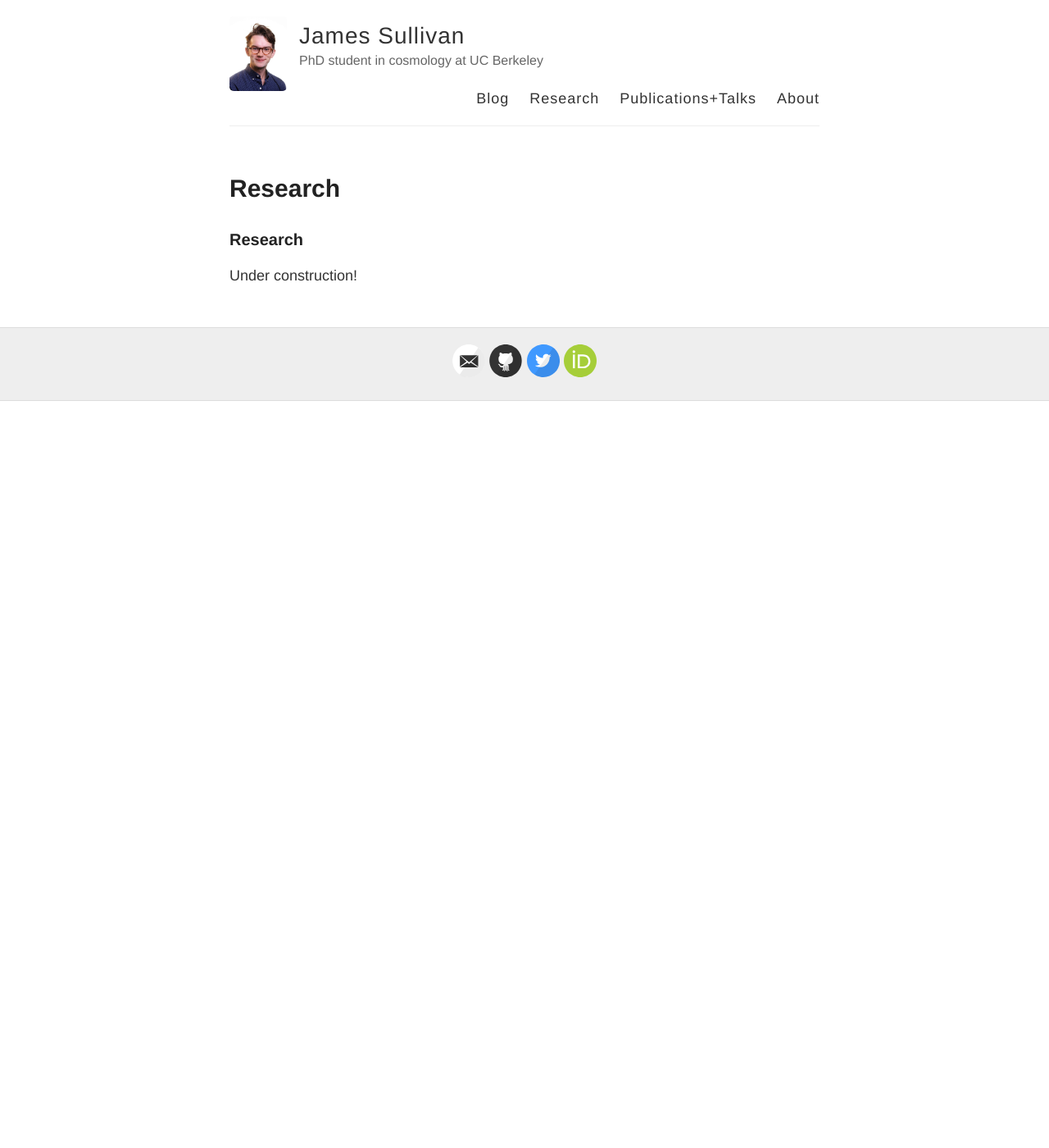
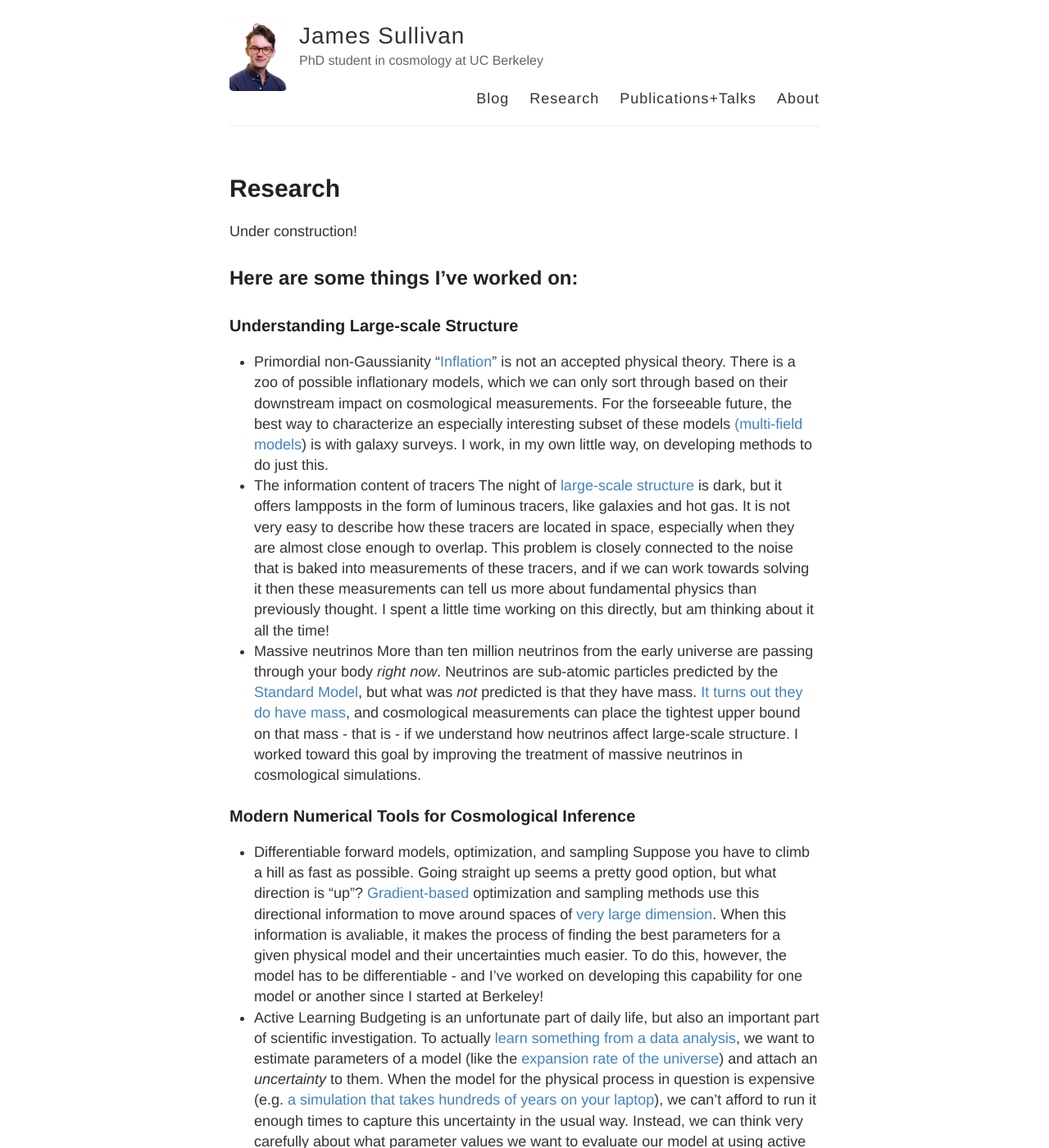
Before and after one commit to jmsull/jmsull.github.io, a Jekyll site: the page built from research.md, in a window 1280 px wide and 1400 px high. Shown: the whole window at 82% size. Built offline with Jekyll 4.4.1, drawn with Linux system fonts in a browser that asks for light colours; some of the changed text lies outside the part shown.

Commit message:
some basic text

```diff
--- a/research.md
+++ b/research.md
@@ -4,6 +4,25 @@ title: Research
 permalink: /research/
 ---
 
-### Research
 
 Under construction!
+
+## Here are some things I've worked on:
+
+### Understanding Large-scale Structure
+- Primordial non-Gaussianity
+	  "[Inflation](https://ned.ipac.caltech.edu/level5/Liddle/Liddle_contents.html)" is not an accepted physical theory. There is a zoo of possible inflationary models, which we can only sort through based on their downstream impact on cosmological measurements. For the forseeable future, the best way to characterize an especially interesting subset of these models [(multi-field models](https://arxiv.org/abs/astro-ph/0702187)) is with galaxy surveys. I work, in my own little way, on developing methods to do just this.
+- The information content of tracers
+	  The night of [large-scale structure](https://newscenter.lbl.gov/wp-content/uploads/2022/01/allframe-1000mpc-960x540-1.gif) is dark, but it offers lampposts in the form of luminous tracers, like galaxies and hot gas. It is not very easy to describe how these tracers are located in space, especially when they are almost close enough to overlap. This problem is closely connected to the noise that is baked into measurements of these tracers, and if we can work towards solving it then these measurements can tell us more about fundamental physics than previously thought. I spent a little time working on this directly, but am thinking about it all the time!
+- Massive neutrinos
+	  More than ten million neutrinos from the early universe are passing through your body *right now*. Neutrinos are sub-atomic particles predicted by the [Standard Model](https://home.cern/science/physics/standard-model), but what was *not* predicted is that they have mass. [It turns out they do have mass](https://www.nobelprize.org/prizes/physics/2015/press-release/), and cosmological measurements can place the tightest upper bound on that mass - that is - if we understand how neutrinos affect large-scale structure. I worked toward this goal by improving the treatment of massive neutrinos in cosmological simulations.
+
+
+### Modern Numerical Tools for Cosmological Inference
+- Differentiable forward models, optimization, and sampling
+	  Suppose you have to climb a hill as fast as possible. Going straight up seems a pretty good option, but what direction is "up"? [Gradient-based](https://en.wikipedia.org/wiki/Gradient#/media/File:Gradient2.svg) optimization and sampling methods use this directional information to move around spaces of[ very large dimension](https://en.wikipedia.org/wiki/Curse_of_dimensionality). When this information is avaliable, it makes the process of finding the best parameters for a given physical model and their uncertainties much easier. To do this, however, the model has to be differentiable - and I've worked on developing this capability for one model or another since I started at Berkeley!
+- Active Learning
+	  Budgeting is an unfortunate part of daily life, but also an important part of scientific investigation. To actually [learn something from a data analysis](https://en.wikipedia.org/wiki/Bayesian_inference), we want to estimate parameters of a model  (like the [expansion rate of the universe](https://news.uchicago.edu/explainer/hubble-constant-explained)) and attach an *uncertainty* to them. When the model for the physical process in question is expensive (e.g. [a simulation that takes hundreds of years on your laptop](https://www.illustris-project.org/about/#:~:text=The%20Illustris%20simulations%20were%20run,%2C%20or%20about%202%2C000%20years)), we can't afford to run it enough times to capture this uncertainty in the usual way. Instead, we can think very carefully about what parameter values we want to evaluate our model at using active learning. I used some machine learning tools (normalizing flows, gaussian processes, and neural networks) to test a new strategy to do this.
+
+I've had the pleasure of working with many people on these problems, including: [Uroš Seljak](https://physics.berkeley.edu/people/faculty/uros-seljak), [Zack Li](https://zack.li/),the [CPAC group at Argonne National Lab](https://cpac.hep.anl.gov/), [Sukhdeep Singh](https://scholar.google.com/citations?user=ss19CkwAAAAJ&hl=en), and others at [BCCP](http://bccp.berkeley.edu/) & [LBNL](https://cosmology.lbl.gov/sem_bcg_future.html).
+I'm also a member of the [DES](https://www.darkenergysurvey.org/), [LSST-DESC](https://lsstdesc.org/), and [CMB-S4](https://cmb-s4.org/) collaborations.
```
Also changed, not shown: _posts/2021-6-5-Hello-World.md (+1 -2 lines), about.md (+8 -3 lines).
